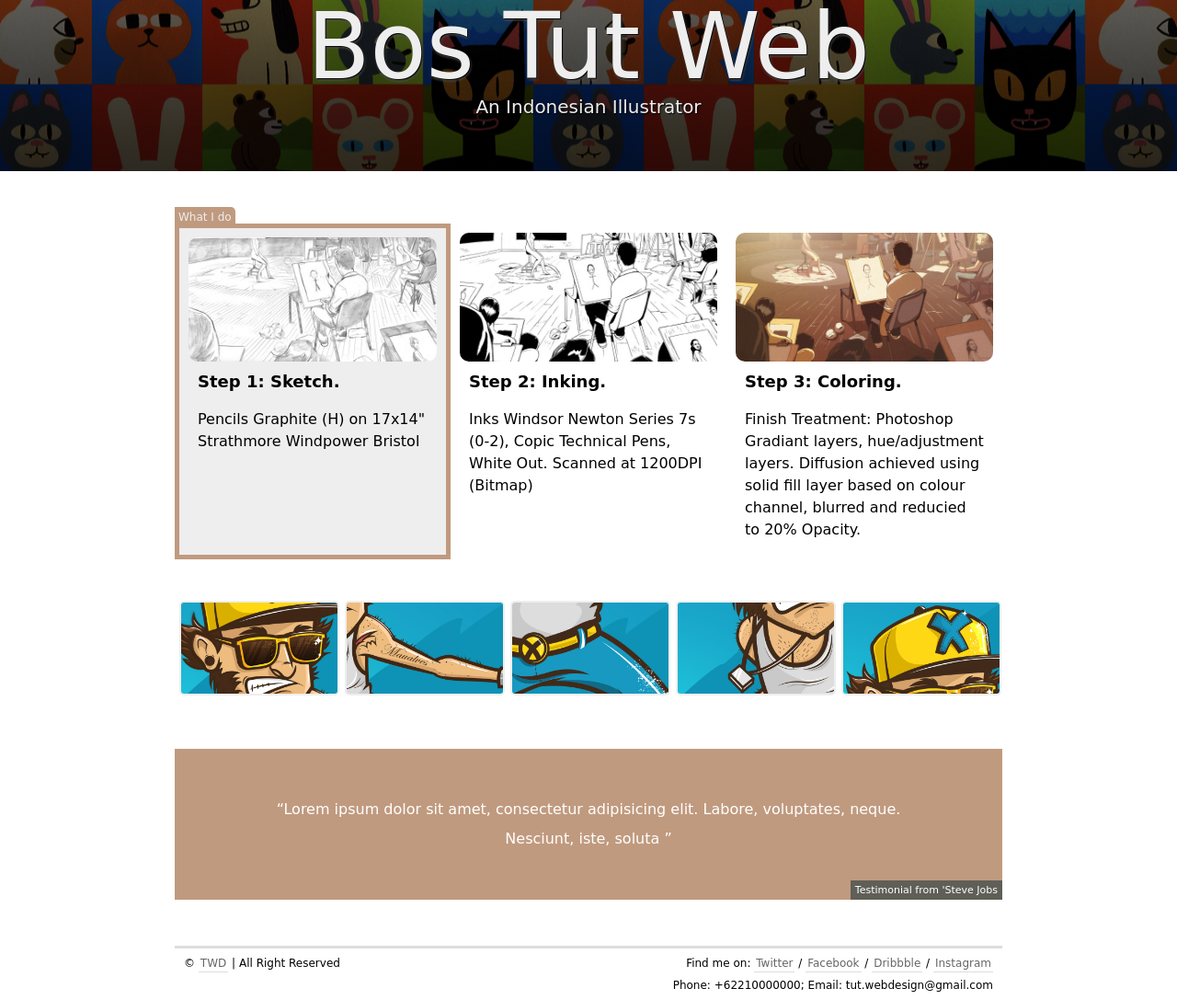
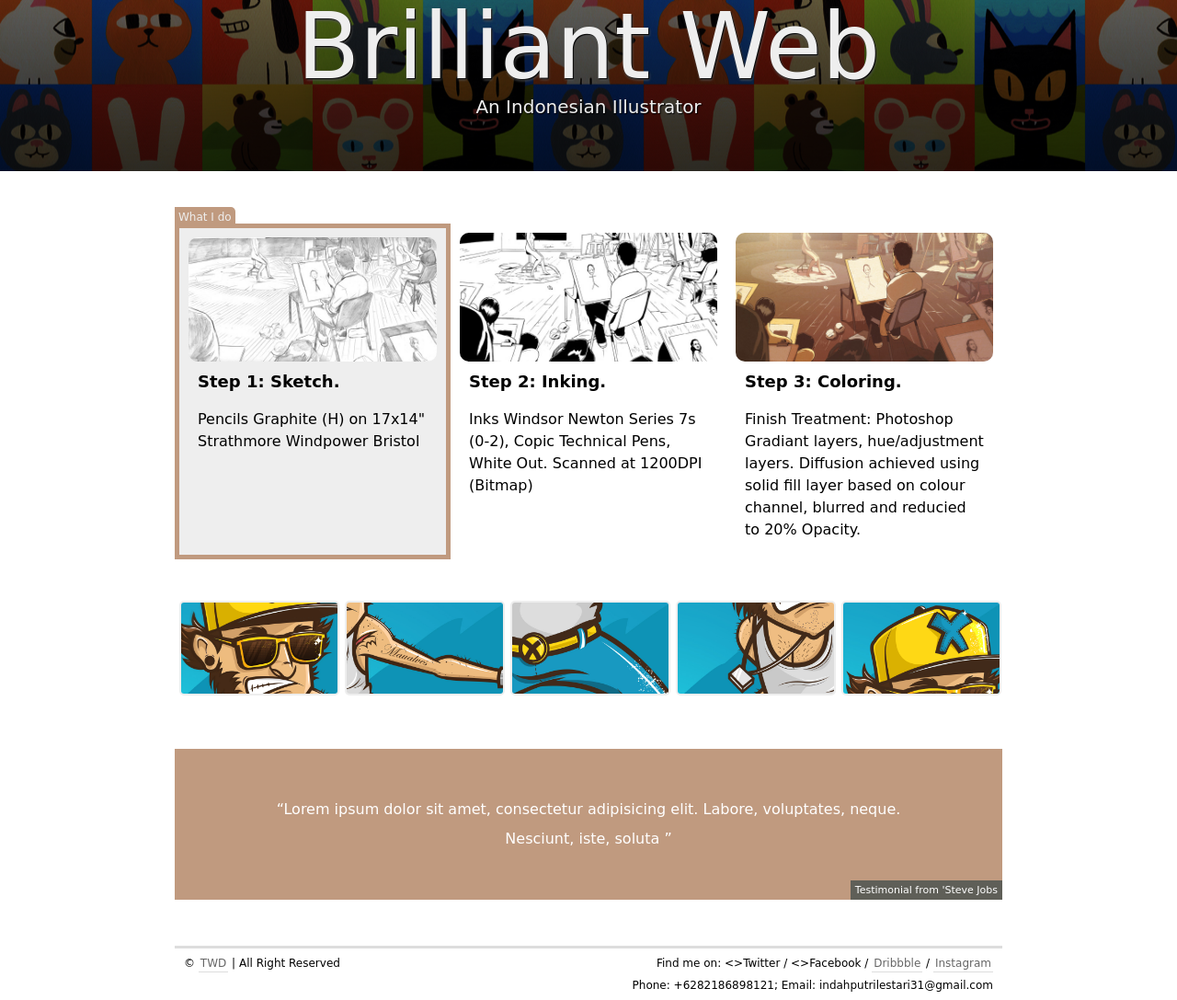
Before and after one commit to indahpl/myportofolio, a plain HTML site: page index.html in a window 1280 px wide. Shown: the part 373-1460 px from the top of the page at 92% size. Drawn offline with Linux system fonts and the light colour scheme; a web font is replaced by a local one.

Commit message:
Update index.html

```diff
--- a/index.html
+++ b/index.html
@@ -16,7 +16,7 @@
 	<div id="banner">
 		<header id="logo">
 			<img src="img/logo2x.png" alt="">
-			<h1>Bos Tut Web</h1>
+			<h1>Brilliant Web</h1>
 			<span id="jobdesc">
 				An Indonesian Illustrator
 			</span>
@@ -63,7 +63,7 @@
 	<footer>
 		<div class="content">
 			<div class="box">&copy; <a href="http://www.tutorial-webdesign.com">TWD</a> | All Right Reserved</div>
-			<div class="box"><strong>Find me on: </strong><a href="http://www.twitter.com/tut_web">Twitter</a> / <a href="http://www.facebook.com/bos.tutweb">Facebook</a> / <a href="#">Dribbble</a> / <a href="#">Instagram</a><br><br><strong>Phone:</strong> +62210000000; <strong>Email:</strong> tut.webdesign@gmail.com</div>
+			<div class="box"><strong>Find me on: </strong><>Twitter</a> / <>Facebook</a> / <a href="#">Dribbble</a> / <a href="#">Instagram</a><br><br><strong>Phone:</strong> +6282186898121; <strong>Email:</strong> indahputrilestari31@gmail.com</div>
 		</div>
 	</footer>
 
```
